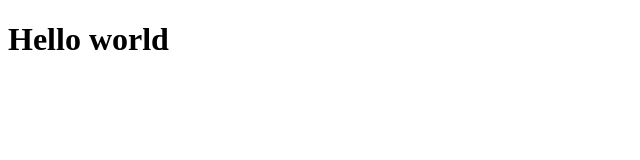
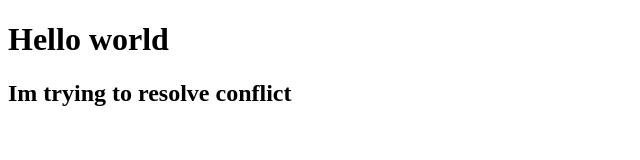
Before and after one commit to kennedy-ak/Learning-git-hub, a plain HTML site: page index.html in a window 1280 px wide. Shown: the whole page, without its empty margins (0-640 px from the left). Drawn offline with Linux system fonts and the light colour scheme.

Commit message:
Update index.html

```diff
--- a/index.html
+++ b/index.html
@@ -8,5 +8,6 @@
 </head>
 <body>
     <h1>Hello   world</h1>
+    <h2> Im trying to resolve conflict</h2>
 </body>
 </html>
```
